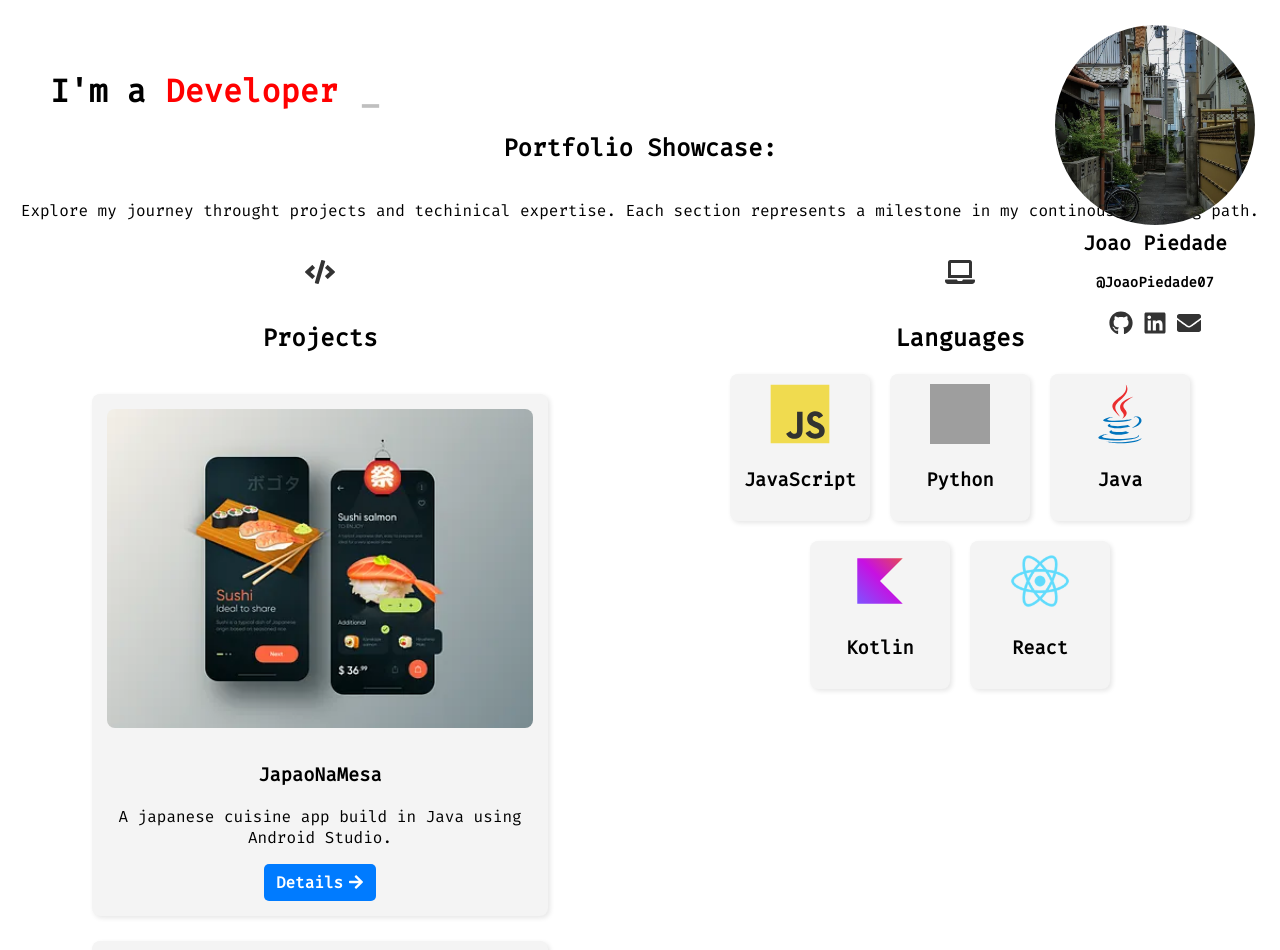
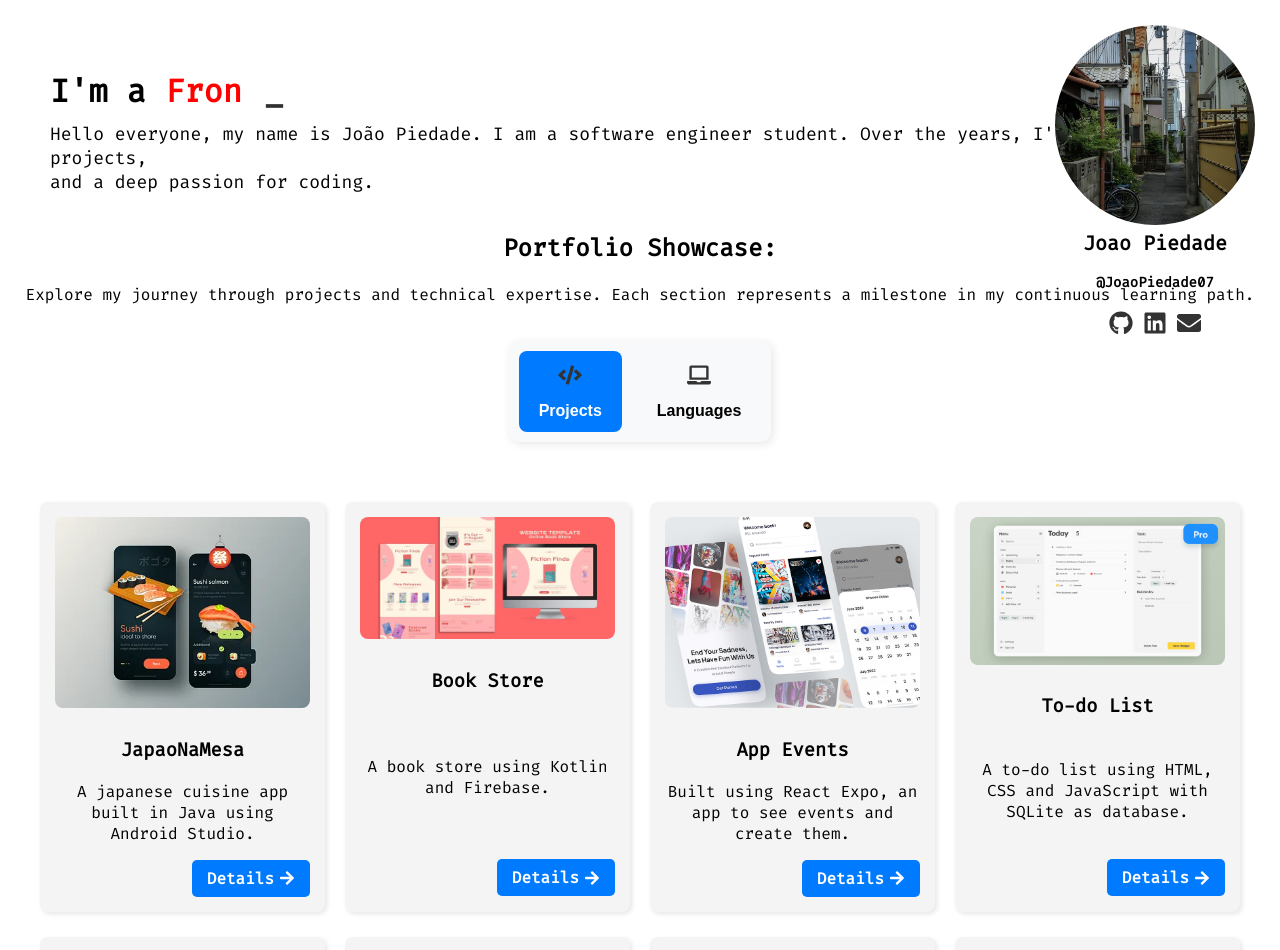
Before and after one commit to JoaoPiedade07/portefolio, a React (Create React App) app: page / in a window 1280 px wide. Shown: the top 950 px of the page. Built offline with nearby package versions, Linux system fonts and the light colour scheme; grey boxes are pictures that could not be loaded.

Commit message:
customizing projects and language

```diff
--- a/package.json
+++ b/package.json
@@ -8,6 +8,7 @@
     "@testing-library/jest-dom": "^6.6.3",
     "@testing-library/react": "^16.2.0",
     "@testing-library/user-event": "^13.5.0",
+    "framer-motion": "^12.4.7",
     "react": "^19.0.0",
     "react-dom": "^19.0.0",
     "react-icons": "^5.5.0",
--- a/src/App.css
+++ b/src/App.css
@@ -29,6 +29,11 @@ h1 {
 h2 {
   display: flex;
   justify-content: center;
+}
+
+p {
+  font-size: 16px;
+  margin-top: auto;
 }
 
 span {
@@ -67,7 +72,7 @@ span {
 }
 
 .profile-tag {
-  margin-top: 0px;
+  margin-top: auto;
   font-size: 14px;
   font-weight: bold;
 }
@@ -162,7 +167,10 @@ span {
   border-radius: 8px;
   box-shadow: 2px 2px 5px rgba(0, 0, 0, 0.1);
   text-align: center;
-  margin-bottom: 5px; /* Adiciona espaço na parte inferior */
+  margin-bottom: 5px;
+  display: flex;
+  flex-direction: column;
+  justify-content: space-between;
 }
 
 .project-image {
@@ -178,13 +186,67 @@ span {
   gap: 5px;
   background-color: #007bff;
   color: white;
-  padding: 8px 12px;
+  padding: 8px 15px;
   border-radius: 5px;
   text-decoration: none;
   font-weight: bold;
   transition: 0.3s;
+  margin-top: auto;
+  max-width: 120px;
+  white-space: nowrap;
+  margin-left: auto; /* Isso empurra o botão para a direita */
 }
+
 
 .details-button:hover {
   background-color: #005f8a;
 }
+
+.toggle-container {
+  display: flex;
+  justify-content: center;
+  align-items: center;
+  margin: 20px 0;
+  padding: 10px;
+  background: #f8f9fa;
+  border-radius: 10px;
+  box-shadow: 2px 2px 10px rgba(0, 0, 0, 0.1);
+  width: fit-content;
+}
+
+.toggle-buttons {
+  display: flex;
+  gap: 15px;
+}
+
+.toggle-buttons button span {
+  color: inherit; /* Mantém a cor original do botão */
+}
+
+.toggle-buttons button {
+  background-color: #f8f9fa;
+  border: none;
+  padding: 12px 20px;
+  font-size: 16px;
+  cursor: pointer;
+  border-radius: 8px;
+  transition: 0.3s;
+  font-weight: bold;
+  display: flex;
+  flex-direction: column; /* Coloca o ícone acima do texto */
+  align-items: center;
+  gap: 5px; /* Espaço entre o ícone e o texto */
+}
+
+.toggle-buttons button:hover {
+  background-color: #bbb;
+}
+
+.toggle-buttons .active {
+  background-color: #007bff;
+  color: white;
+}
+
+.section-icon {
+  font-size: 24px; /* Aumenta o tamanho do ícone */
+}
--- a/src/App.js
+++ b/src/App.js
@@ -1,13 +1,19 @@
 import './App.css';
-import React from 'react';
+import React, { useState } from 'react';
 import { useTypewriter, Cursor } from 'react-simple-typewriter';
+import { motion } from "framer-motion";
 import { FaGithub, FaLinkedin, FaEnvelope, FaCode, FaLaptop, FaArrowRight } from 'react-icons/fa';
 
+function App() {
+  const [selectedSection, setSelectedSection] = useState('projects');
 
-function App() {
+  const sectionVariants = {
+    hidden: { opacity: 0, y: 20 },
+    visible: { opacity: 1, y: 0, transition: { duration: 0.5 } },
+  };
 
   const [ text ] = useTypewriter({
-    words: [ 'Developer' ],
+    words: [ 'Software Developer', 'FronEnd Developer', 'BackEnd Developer' ],
     loop: {},
     typeSpeed: 120,
     deleteSpeed: 80,
@@ -22,46 +28,29 @@ function App() {
   ];
 
   const projects = [
-    {
-      id: 1,
-      name: 'JapaoNaMesa',
-      description: 'A japanese cuisine app build in Java using Android Studio.',
-      image: '/imagens/japanese_cuisine.webp',
-      link: 'https://github.com/JoaoPiedade07/JapaoNaMesa2'
-    },
-    {
-      id: 2,
-      name: 'Book Store',
-      description: 'An book store using Kotlin and Firebase.',
-      image: '/imagens/bookstore.avif',
-      link: 'https://github.com/JoaoPiedade07/BookStoreJPGM'
-    },
-    {
-      id: 2,
-      name: 'App Events',
-      description: 'Buildt using React expo, an app to see events and create.',
-      image: '/imagens/events_app.png',
-      link: 'https://github.com/JoaoPiedade07/JapaoNaMesa2'
-    },
-    {
-      id: 4,
-      name: 'To-do List',
-      description: 'An to-do list using Html, Css and JavaScript with Sqllite as database.',
-      image: '/imagens/to_do_list.png',
-      link: 'https://github.com/JoaoPiedade07/BookStoreJPGM'
-    }
+    { id: 1, name: 'JapaoNaMesa', description: 'A japanese cuisine app built in Java using Android Studio.', image: '/imagens/japanese_cuisine.webp', link: 'https://github.com/JoaoPiedade07/JapaoNaMesa2' },
+    { id: 2, name: 'Book Store', description: 'A book store using Kotlin and Firebase.', image: '/imagens/bookstore.avif', link: 'https://github.com/JoaoPiedade07/BookStoreJPGM' },
+    { id: 3, name: 'App Events', description: 'Built using React Expo, an app to see events and create them.', image: '/imagens/events_app.png', link: 'https://github.com/JoaoPiedade07/JapaoNaMesa2' },
+    { id: 4, name: 'To-do List', description: 'A to-do list using HTML, CSS and JavaScript with SQLite as database.', image: '/imagens/to_do_list.png', link: 'https://github.com/JoaoPiedade07/BookStoreJPGM' },
+    { id: 5, name: 'JapaoNaMesa', description: 'A japanese cuisine app built in Java using Android Studio.', image: '/imagens/japanese_cuisine.webp', link: 'https://github.com/JoaoPiedade07/JapaoNaMesa2' },
+    { id: 6, name: 'Book Store', description: 'A book store using Kotlin and Firebase.', image: '/imagens/bookstore.avif', link: 'https://github.com/JoaoPiedade07/BookStoreJPGM' },
+    { id: 7, name: 'App Events', description: 'Built using React Expo, an app to see events and create them.', image: '/imagens/events_app.png', link: 'https://github.com/JoaoPiedade07/JapaoNaMesa2' },
+    { id: 8, name: 'To-do List', description: 'A to-do list using HTML, CSS and JavaScript with SQLite as database.', image: '/imagens/to_do_list.png', link: 'https://github.com/JoaoPiedade07/BookStoreJPGM' },
+    { id: 9, name: 'App Events', description: 'Built using React Expo, an app to see events and create them.', image: '/imagens/events_app.png', link: 'https://github.com/JoaoPiedade07/JapaoNaMesa2' },
+    { id: 10, name: 'To-do List', description: 'A to-do list using HTML, CSS and JavaScript with SQLite as database.', image: '/imagens/to_do_list.png', link: 'https://github.com/JoaoPiedade07/BookStoreJPGM' },
   ];
 
   return (
-    <div className = "main-container">
-      <div className = "header-container">
-        <h1 style = {{ textAlign: 'left', marginLeft: '20px' }}>
+    <div className="main-container">
+      <div className="header-container">
+        <h1 style={{ textAlign: 'left', marginLeft: '20px' }}>
           I'm a {' '}
           <span> { text } </span>
-          <span style = {{ color: 'black' }}>
-          <Cursor cursorStyle = '_'/>
+          <span style={{ color: 'black' }}>
+            <Cursor cursorStyle="_"/>
           </span>
         </h1>
+        <p style = {{ fontSize: 18, marginLeft: '20px', marginTop: '10px' }}>Hello everyone, my name is João Piedade. I am a software engineer student. Over the years, I've developed many projects,<br /> and a deep passion for coding.</p>
       </div>
 
       <div className="profile-container">
@@ -81,40 +70,55 @@ function App() {
         </div>
       </div>
 
-      <h2> Portfolio Showcase: </h2>
-      <p>Explore my journey throught projects and techinical expertise. Each section represents a milestone in my continous learning path.</p>
+      <h2>Portfolio Showcase:</h2>
+      <p>Explore my journey through projects and technical expertise. Each section represents a milestone in my continuous learning path.</p>
 
-      <div className="section-container">
-      <div className="projects">
+      <div className="toggle-container">
+        <div className="toggle-buttons">
+          <button
+            className={selectedSection === 'projects' ? 'active' : ''}
+            onClick={() => setSelectedSection('projects')}
+          >
             <FaCode className="section-icon" />
-          <h2>Projects</h2>
-          <div className="projects-grid">
-            {projects.map((projects) => (
-              <div key={projects.id} className="project-card">
-                <img src={projects.image} alt={projects.name} className="project-image" />
-                <h3>{projects.name}</h3>
-                <p>{projects.description}</p>
-                <a href={projects.link} target="_blank" rel="noopener noreferrer" className="details-button">
-                  Details <FaArrowRight />
-                </a>
-              </div>
-            ))}
+            <span>Projects</span>
+          </button>
+          <button
+            className={selectedSection === 'languages' ? 'active' : ''}
+            onClick={() => setSelectedSection('languages')}
+          >
+            <FaLaptop className="section-icon" />
+            <span>Languages</span>
+          </button>
         </div>
       </div>
 
-        <div className="languages">
-          <FaLaptop className="section-icon" />
-          <h2>Languages</h2>
-          <div className="languages-grid">
-            {languages.map((languages) => (
-              <div key={languages.id} className="language-card">
-              <img src={languages.image} alt={languages.name} className="language-icon" />
-              <h3>{languages.name}</h3>
-            </div>
+      <motion.div className="section-container" initial="hidden" animate="visible" variants={sectionVariants}>
+        {selectedSection === 'projects' && (
+          <div className="projects-grid">
+            {projects.map((project) => (
+              <motion.div key={project.id} className="project-card" variants={sectionVariants}>
+                <img src={project.image} alt={project.name} className="project-image" />
+                <h3>{project.name}</h3>
+                <p>{project.description}</p>
+                <a href={project.link} target="_blank" rel="noopener noreferrer" className="details-button">
+                  Details <FaArrowRight />
+                </a>
+              </motion.div>
             ))}
           </div>
+        )}
+
+        {selectedSection === 'languages' && (
+          <div className="languages-grid">
+            {languages.map((language) => (
+              <motion.div key={language.id} className="language-card" variants={sectionVariants}>
+                <img src={language.image} alt={language.name} className="language-icon" />
+                <h3>{language.name}</h3>
+              </motion.div>
+            ))}
           </div>
-      </div>
+        )}
+      </motion.div>
     </div>
   );
 }
```
Also changed, not shown: 1 other file (tests, documents, lock files or other folders). Lines whose indentation alone changed are shown as unchanged.
